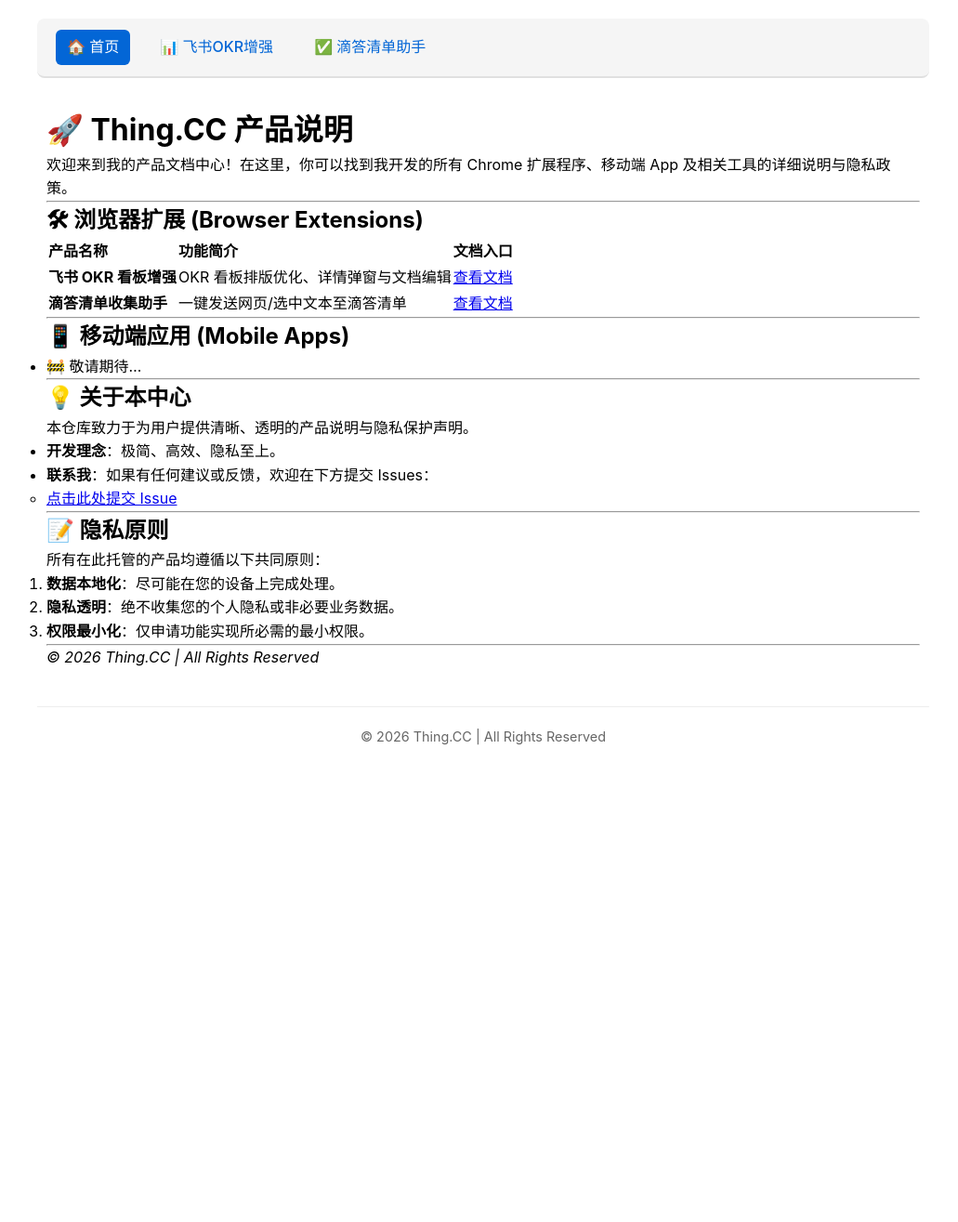
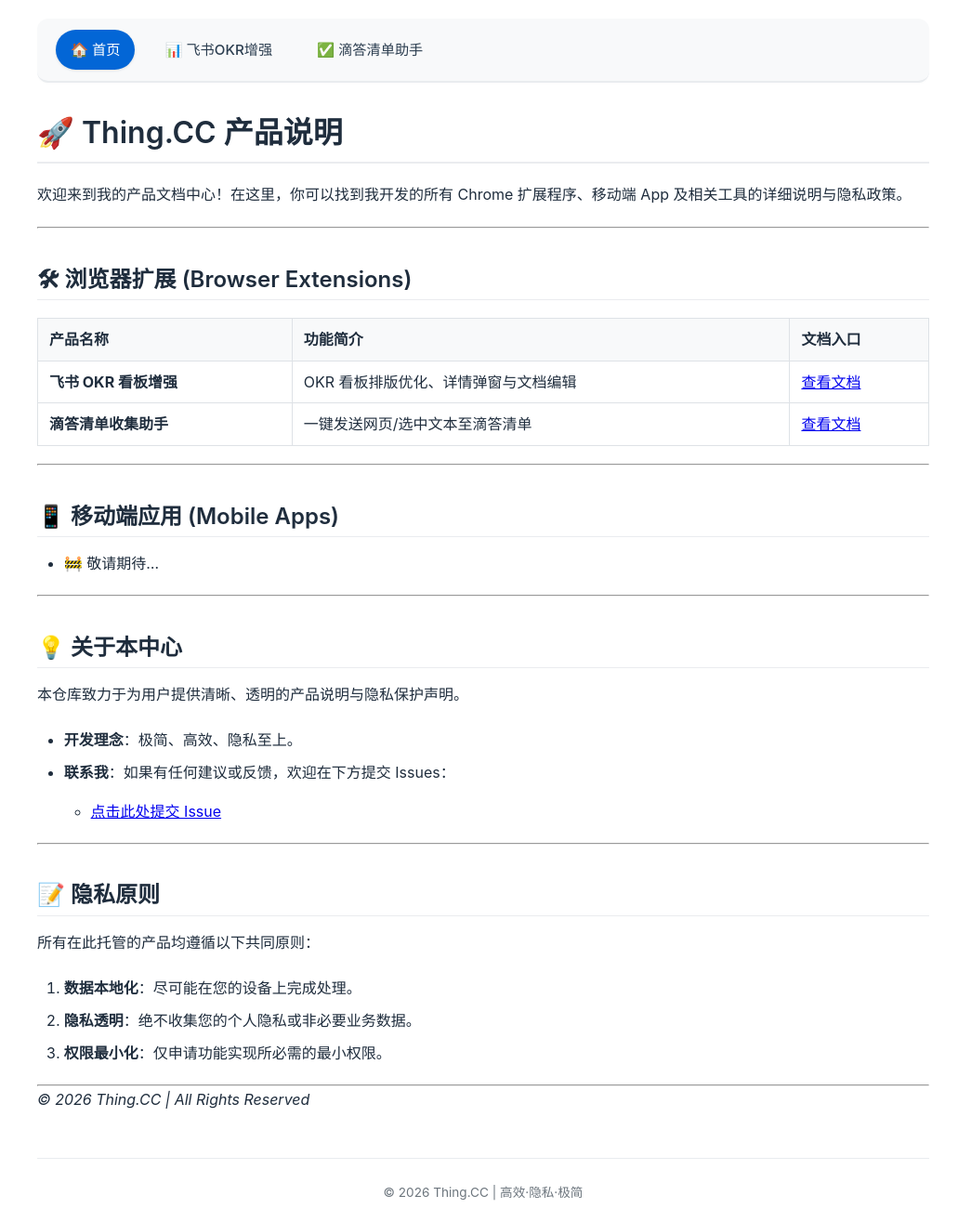
Before and after one commit to thingcc/readme, a Jekyll site: the page built from index.md, in a window 1280 px wide. Shown: the whole page at 93% size, without its empty margins (120-1151 px from the left). Built offline with Jekyll 4.4.1, drawn with Linux system fonts in a browser that asks for light colours; our own code applies the rules of GitHub Pages for plain Markdown files; before the commit the page ends 900 px from its top, so only the background shows below that.

Commit message:
Update default.html

```diff
--- a/_layouts/default.html
+++ b/_layouts/default.html
@@ -2,19 +2,172 @@
 <html lang="zh-CN">
 <head>
     <meta charset="UTF-8">
-    <meta name="viewport" content="width=device-width, initial-scale=1.0">
-    <title>{{ page.title }} | {{ site.title }}</title>
+    <meta name="viewport" content="width=device-width, initial-scale=1.0, viewport-fit=cover">
+    <title>{{ page.title }} | {{ site.title | default: "Thing.CC 产品文档" }}</title>
+    <!-- 全局 favicon -->
     <link rel="shortcut icon" href="https://readme.thing.cc/favicon.ico" type="image/x-icon">
     <style>
-        * { margin: 0; padding: 0; box-sizing: border-box; }
-        body { font-family: -apple-system, BlinkMacSystemFont, 'Segoe UI', Roboto, Helvetica, Arial, sans-serif; line-height: 1.6; padding: 20px; max-width: 1000px; margin: 0 auto; }
-        nav { background: #f5f5f5; border-radius: 8px; padding: 12px 20px; margin-bottom: 30px; display: flex; gap: 20px; flex-wrap: wrap; border-bottom: 2px solid #e0e0e0; }
-        nav a { text-decoration: none; color: #0366d6; font-weight: 500; padding: 6px 12px; border-radius: 6px; transition: background 0.2s; }
-        nav a:hover { background: #e1e4e8; }
-        nav a.active { background: #0366d6; color: white; }
-        @media (max-width: 600px) { nav { justify-content: center; } }
-        .content { padding: 0 10px; }
-        footer { margin-top: 40px; padding-top: 20px; border-top: 1px solid #eee; text-align: center; font-size: 0.9em; color: #666; }
+        /* 基础重置 */
+        * {
+            margin: 0;
+            padding: 0;
+            box-sizing: border-box;
+        }
+
+        body {
+            font-family: -apple-system, BlinkMacSystemFont, "Segoe UI", Roboto, "Helvetica Neue", Arial, sans-serif;
+            line-height: 1.8;          /* 舒适的阅读行距 */
+            padding: 20px;
+            max-width: 1000px;
+            margin: 0 auto;
+            background-color: #fff;
+            color: #1f2d3d;
+        }
+
+        /* 顶部导航栏 */
+        nav {
+            background: #f8f9fa;
+            border-radius: 12px;
+            padding: 12px 20px;
+            margin-bottom: 32px;
+            display: flex;
+            gap: 16px;
+            flex-wrap: wrap;
+            border-bottom: 2px solid #e9ecef;
+            box-shadow: 0 1px 2px rgba(0,0,0,0.02);
+        }
+
+        nav a {
+            text-decoration: none;
+            color: #2c3e50;
+            font-weight: 500;
+            padding: 8px 16px;
+            border-radius: 30px;
+            transition: all 0.2s ease;
+            font-size: 0.95rem;
+        }
+
+        nav a:hover {
+            background: #e9ecef;
+            color: #0366d6;
+        }
+
+        nav a.active {
+            background: #0366d6;
+            color: white;
+            box-shadow: 0 1px 3px rgba(0,0,0,0.1);
+        }
+
+        /* 内容区域排版优化 */
+        .content {
+            word-wrap: break-word;
+        }
+
+        /* 段落间距 */
+        .content p {
+            margin-bottom: 1.25em;
+        }
+
+        /* 标题间距 */
+        .content h1, .content h2, .content h3, .content h4 {
+            margin-top: 1.6em;
+            margin-bottom: 0.6em;
+            font-weight: 600;
+            line-height: 1.35;
+        }
+
+        .content h1 {
+            font-size: 2rem;
+            margin-top: 0.2em;
+            border-bottom: 2px solid #eaecef;
+            padding-bottom: 0.3em;
+        }
+
+        .content h2 {
+            font-size: 1.5rem;
+            border-bottom: 1px solid #eaecef;
+            padding-bottom: 0.2em;
+        }
+
+        /* 列表样式 */
+        .content ul, .content ol {
+            margin: 0.8em 0 1.2em 1.8em;
+        }
+
+        .content li {
+            margin-bottom: 0.4em;
+        }
+
+        /* 引用块 */
+        .content blockquote {
+            border-left: 4px solid #0366d6;
+            background: #f1f3f5;
+            padding: 0.8em 1.2em;
+            margin: 1.2em 0;
+            border-radius: 8px;
+            color: #2c3e50;
+        }
+
+        /* 表格 */
+        .content table {
+            border-collapse: collapse;
+            width: 100%;
+            margin: 1.2em 0;
+        }
+
+        .content th, .content td {
+            border: 1px solid #dee2e6;
+            padding: 8px 12px;
+            text-align: left;
+        }
+
+        .content th {
+            background: #f8f9fa;
+            font-weight: 600;
+        }
+
+        /* 代码块 */
+        .content pre {
+            background: #f6f8fa;
+            padding: 16px;
+            border-radius: 8px;
+            overflow-x: auto;
+            font-size: 0.9em;
+            line-height: 1.5;
+        }
+
+        .content code {
+            background: #f0f2f4;
+            padding: 0.2em 0.4em;
+            border-radius: 4px;
+            font-family: 'SF Mono', Monaco, monospace;
+            font-size: 0.9em;
+        }
+
+        /* 页脚 */
+        footer {
+            margin-top: 48px;
+            padding-top: 24px;
+            border-top: 1px solid #e9ecef;
+            text-align: center;
+            font-size: 0.85rem;
+            color: #6c757d;
+        }
+
+        /* 移动端适配 */
+        @media (max-width: 640px) {
+            body {
+                padding: 16px;
+            }
+            nav {
+                justify-content: center;
+                gap: 8px;
+            }
+            nav a {
+                padding: 6px 12px;
+                font-size: 0.85rem;
+            }
+        }
     </style>
 </head>
 <body>
@@ -22,13 +175,15 @@
         <a href="{{ site.baseurl }}/" {% if page.url == "/" %}class="active"{% endif %}>🏠 首页</a>
         <a href="{{ site.baseurl }}/Feishu2ChromeReadme" {% if page.url contains "Feishu2ChromeReadme" %}class="active"{% endif %}>📊 飞书OKR增强</a>
         <a href="{{ site.baseurl }}/Dida2ChromeReadme" {% if page.url contains "Dida2ChromeReadme" %}class="active"{% endif %}>✅ 滴答清单助手</a>
-        <!-- 新增页面，直接在这里加一行即可 -->
+        <!-- 以后新增页面只需在这里增加一行 <a> 标签即可 -->
     </nav>
+
     <div class="content">
         {{ content }}
     </div>
+
     <footer>
-        © 2026 Thing.CC | All Rights Reserved
+        © 2026 Thing.CC | 高效·隐私·极简
     </footer>
 </body>
 </html>
```
